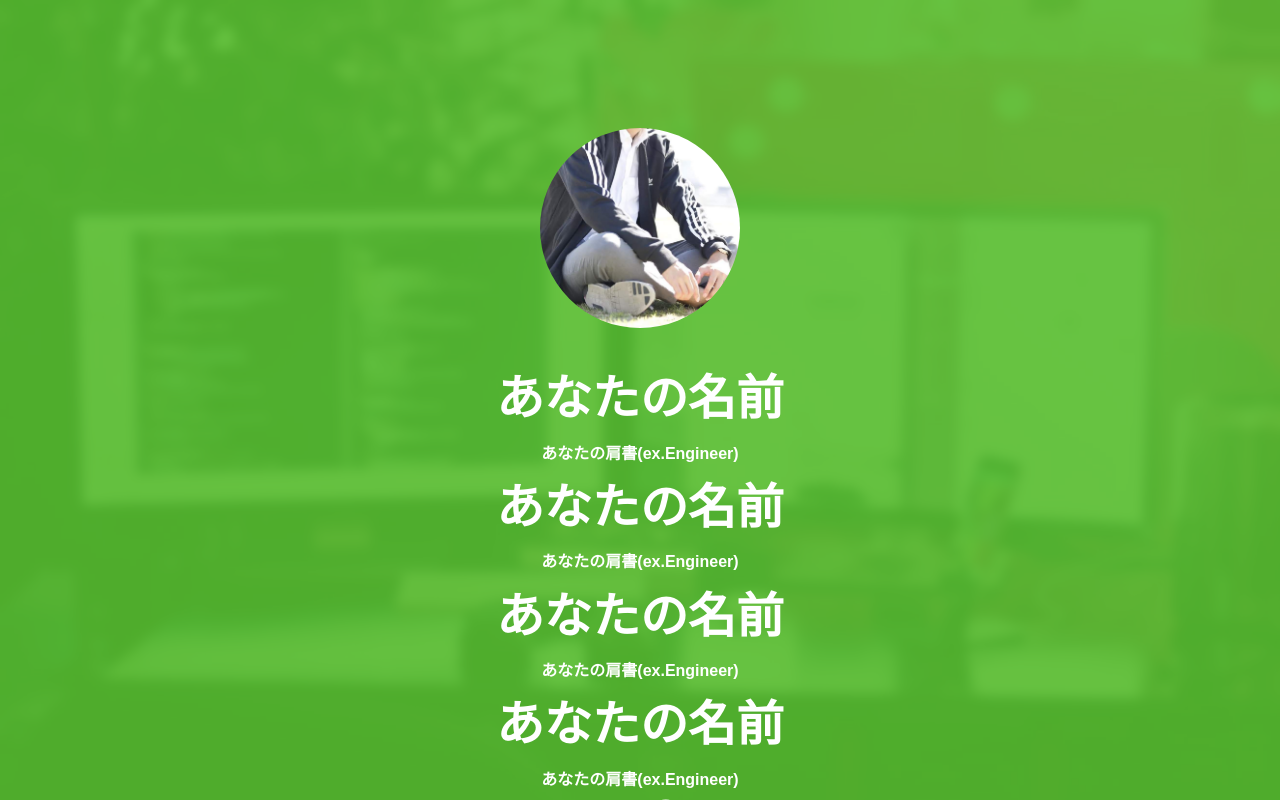
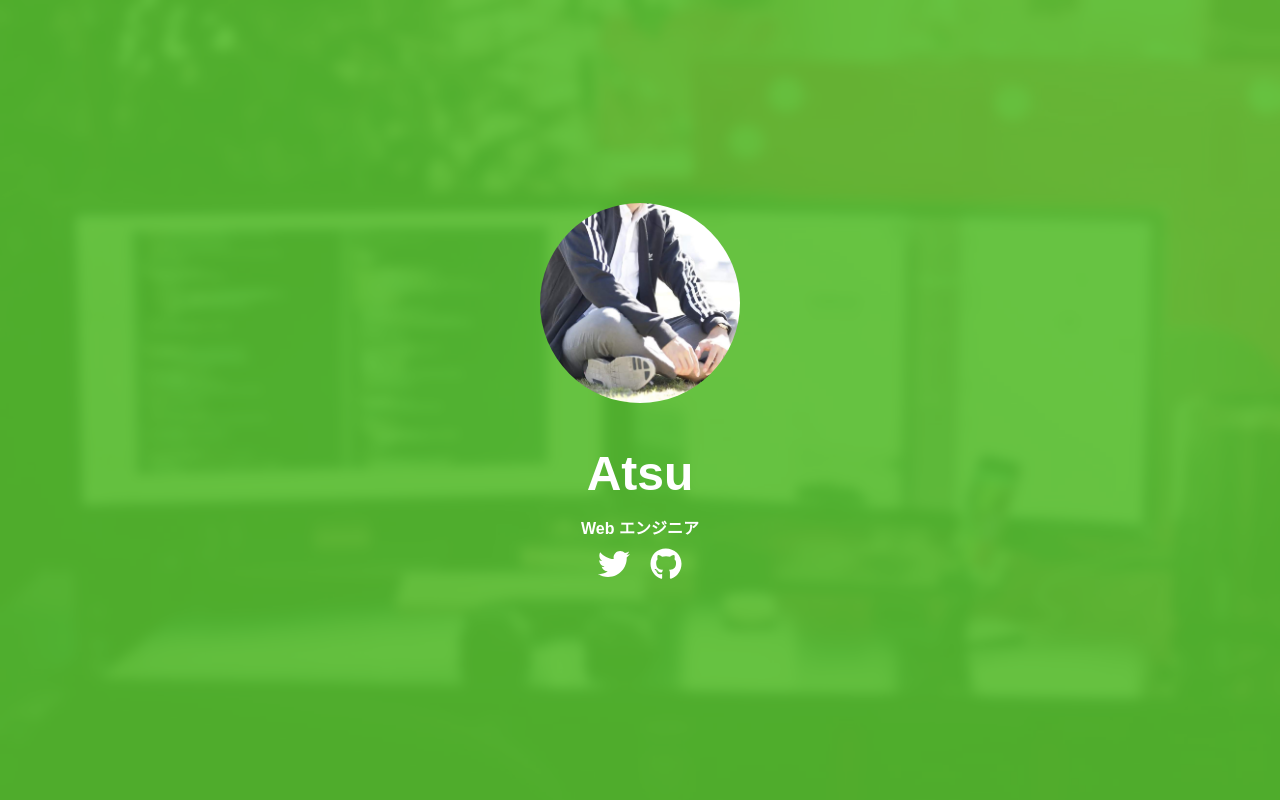
Before and after one commit to atsu0203/react-portfolio-site, a React (Create React App) app: page / in a window 1280 px wide. Shown: the top 802 px of the page. Built offline with nearby package versions, Linux system fonts and the light colour scheme.

Commit message:
headerの更新

```diff
--- a/src/components/Header.jsx
+++ b/src/components/Header.jsx
@@ -12,14 +12,8 @@ export const Header = () => {
         <div className="display-table">
           <div className="display-table-contents">
             <div className="profile-thumb" style={{backgroundImage: `url(${ProfileImage})`}}></div>
-            <h1 className="title-text">あなたの名前</h1>
-            <h3 className="title-text">あなたの肩書(ex.Engineer)</h3>
-            <h1 className="title-text">あなたの名前</h1>
-            <h3 className="title-text">あなたの肩書(ex.Engineer)</h3>
-            <h1 className="title-text">あなたの名前</h1>
-            <h3 className="title-text">あなたの肩書(ex.Engineer)</h3>
-            <h1 className="title-text">あなたの名前</h1>
-            <h3 className="title-text">あなたの肩書(ex.Engineer)</h3>
+            <h1 className="title-text">Atsu</h1>
+            <h3 className="title-text">Web エンジニア</h3>
             <ul className="social-icons">
               <li className="icon-link">
                 {/* リンク先(href)は任意のURLを設定してください */}
```
